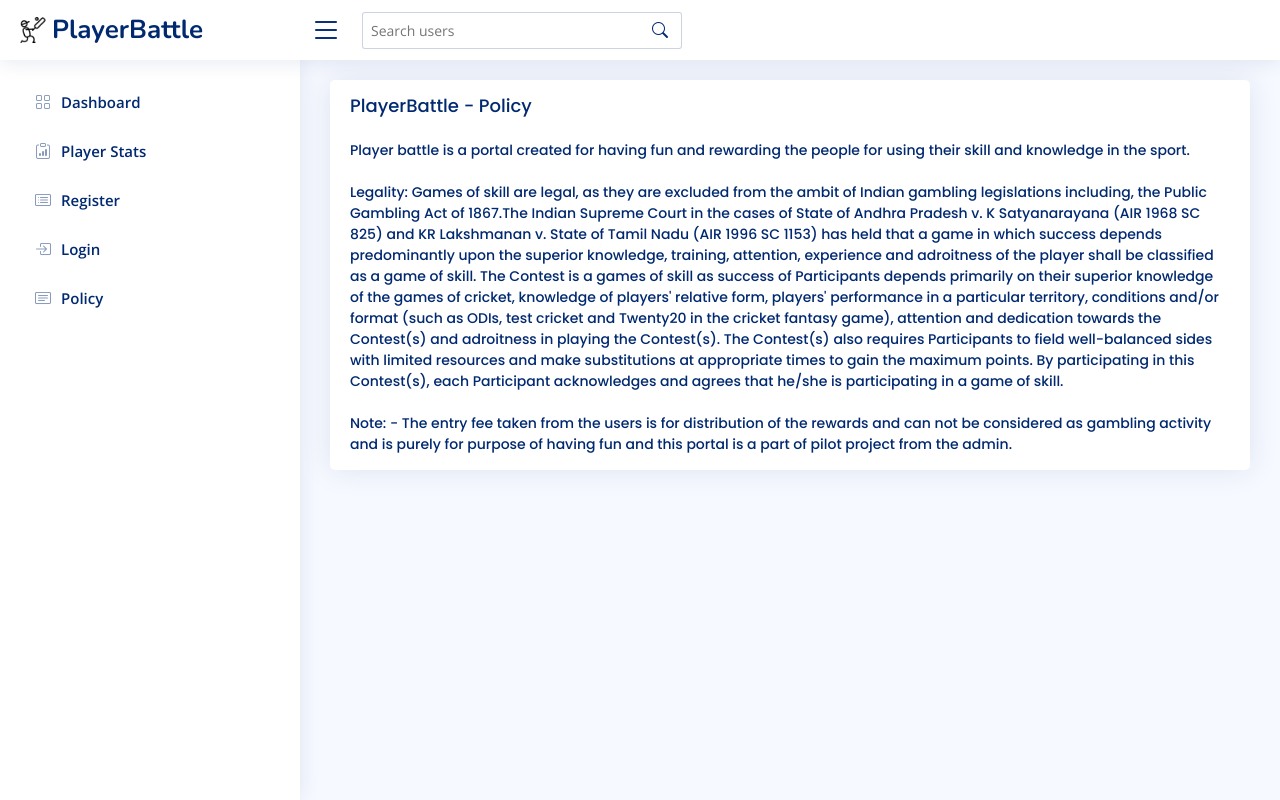
After one commit to shubh1605/PlayerBattle, a Django app: page /policy/ in a window 1280 px wide. The commit adds this page. Run offline with Django 4.2, Linux system fonts and the light colour scheme; tables that the repository leaves empty hold one stand-in row (values such as "Sample post"); some libraries are stand-ins or nearby versions.

Commit message:
added policy

```diff
--- a/core/templates/core/base.html
+++ b/core/templates/core/base.html
@@ -5,6 +5,7 @@
 {% url 'admin-func' as admin_url %}
 {% url 'player-stats' as player_url %}
 {% url 'compare-teams' as compare_teams %}
+{% url 'policy' as policy %}
 
 <!DOCTYPE html>
 <html lang="en">
@@ -212,6 +213,13 @@
 
       {% endif %}
 
+      <li class="nav-item">
+        <a class="nav-link {% if request.path != player_url %}collapsed{% endif %}" href="{% url 'policy' %}">
+          <i class="bi bi-card-text"></i>
+          <span>Policy</span>
+        </a>
+      </li><!-- End Profile Page Nav -->
+
     </ul>
 
   </aside><!-- End Sidebar-->
--- a/core/templates/core/home_page.html
+++ b/core/templates/core/home_page.html
@@ -76,7 +76,7 @@
 
               <h5 class="card-title">Daily prediction</h5>
               <ol class="instructions">
-                <li>Maintain a streak of 5 correct prediction and receive Rs 100/- cashback.</li>
+                <li>Maintain a streak of 5 correct prediction and receive straight cashback.</li>
                 <li>If you incorrectly predict a game, you will restart at 0.</li>
                 <li>If you miss a game, you will restart at 0.</li>
                 <li>If a match is abandoned, streaks of users who made predictions will be kept; everyone else will have to start over at 0.</li>
--- /dev/null
+++ b/core/templates/core/policy.html
@@ -0,0 +1,25 @@
+{% extends 'core/base.html' %}
+{% load static %}
+
+{% block content %}
+    <main id="main" class="main">
+        <div class="row">
+            <div class="col-lg-12">
+              <div class="card">
+
+                  <div class="card-body">
+                    <h5 class="card-title">PlayerBattle - Policy</h5>
+                    <div class="instructions">
+                    Player battle is a portal created for having fun and rewarding the people for using their skill and knowledge in the sport.
+                    <br/><br/>
+                    Legality:
+                    Games of skill are legal, as they are excluded from the ambit of Indian gambling legislations including, the Public Gambling Act of 1867.The Indian Supreme Court in the cases of State of Andhra Pradesh v. K Satyanarayana (AIR 1968 SC 825) and KR Lakshmanan v. State of Tamil Nadu (AIR 1996 SC 1153) has held that a game in which success depends predominantly upon the superior knowledge, training, attention, experience and adroitness of the player shall be classified as a game of skill.
+                    The Contest is a games of skill as success of Participants depends primarily on their superior knowledge of the games of cricket, knowledge of players' relative form, players' performance in a particular territory, conditions and/or format (such as ODIs, test cricket and Twenty20 in the cricket fantasy game), attention and dedication towards the Contest(s) and adroitness in playing the Contest(s). The Contest(s) also requires Participants to field well-balanced sides with limited resources and make substitutions at appropriate times to gain the maximum points.
+                    By participating in this Contest(s), each Participant acknowledges and agrees that he/she is participating in a game of skill.
+                    <br/><br/>
+                    Note: - The entry fee taken from the users is for distribution of the rewards and can not be considered as gambling activity and is purely for purpose of having fun and this portal is a part of pilot project from the admin.
+                    <div>
+              </div>
+            </div>
+    </main>
+{% endblock %}
--- a/core/templates/core/profile.html
+++ b/core/templates/core/profile.html
@@ -99,14 +99,14 @@
           <div class="card">
             <div class="card-body profile-card pt-4 d-flex flex-column align-items-center">
               <h2>{{ profile_viewing.orange_cap.name|title }}</h2>
-              <h6> {% if viewing_another_profile %} {{ profile_viewing.user.username }}'s {% else %} My {% endif %} orange cap prediction</h6>
+              <h6> {% if viewing_another_profile %} {{ profile_viewing.user.username }}'s {% else %} Your {% endif %} orange cap prediction</h6>
             </div>
           </div>
 
           <div class="card">
             <div class="card-body profile-card pt-4 d-flex flex-column align-items-center">
               <h2>{{ profile_viewing.purple_cap.name|title }}</h2>
-              <h6> {% if viewing_another_profile %} {{ profile_viewing.user.username }}'s {% else %} My {% endif %} purple cap prediction</h6>
+              <h6> {% if viewing_another_profile %} {{ profile_viewing.user.username }}'s {% else %} Your {% endif %} purple cap prediction</h6>
             </div>
           </div>
 
@@ -201,7 +201,7 @@
 
                 <div class="tab-pane fade profile-overview" id="profile-description">
                   <div class="card-body">
-                    <h5 class="card-title">Points Distribution</h5>
+                    <h5 class="card-title">Points description</h5>
                     <!-- Accordion without outline borders -->
                     <div class="accordion accordion-flush" id="accordionFlushExample">
                       {% for match, description in points_description.items %}
--- a/core/urls.py
+++ b/core/urls.py
@@ -24,4 +24,5 @@ urlpatterns = [
     path('edit-vice-captain/',edit_vice_captain, name='edit-vice-captain'),
     path('search-user/',search_user, name='search-user'),
     path('get-live-score/<id>',get_live_score, name='get-live-score'),
+    path('policy/',policy, name='policy'),
 ]
--- a/core/views.py
+++ b/core/views.py
@@ -420,7 +420,7 @@ def logout_view(request):
 
 def login_user(request):
 	if request.method == "POST":
-		username = request.POST['username']
+		username = request.POST['username'].lower()
 		password = request.POST['password']
 
 		user = authenticate(username=username,password=password)
@@ -428,7 +428,7 @@ def login_user(request):
 		if user is not None:
 			if user.is_active:
 				login(request, user)
-				message = f'Hello {user.username}! You have been logged in'
+				message = f'Hello {user.username.capitalize()}! You have been logged in'
 				messages.success(request, message )
 				return redirect('home-page')
 			else:
@@ -450,20 +450,19 @@ def register(request):
 		last_name = request.POST['last_name']
 		# email = request.POST['email']
 		reference = request.POST['reference']
-		username = request.POST['username']
+		username = request.POST['username'].lower()
 		password1 = request.POST['password1']
 		password2 = request.POST['password2']
 		number = request.POST['number']
 		# existing_user = User.objects.filter(email=email)
 		all_users = User.objects.values()
-		all_usernames = [user['username'] for user in all_users]
+		all_usernames = [user['username'].lower() for user in all_users]
 
 		if password1 == password2:
-			if (reference in all_usernames) or reference=="" :
+			if (reference.lower() in all_usernames) or reference=="" :
 				try:
 					new_user = User.objects.create_user(first_name=first_name,last_name=last_name,username=username,password=password1)
 					new_user.save()
-					print(new_user.is_active)
 					prof = Profile.objects.get(user=new_user)
 					prof.contact_no = number
 					prof.reference = reference
@@ -1004,7 +1003,8 @@ def get_live_score(request, id):
 	return render(request, 'core/live_score.html', context)
 
 
-
+def policy(request):
+	return render(request, 'core/policy.html')
 
 
 
```
